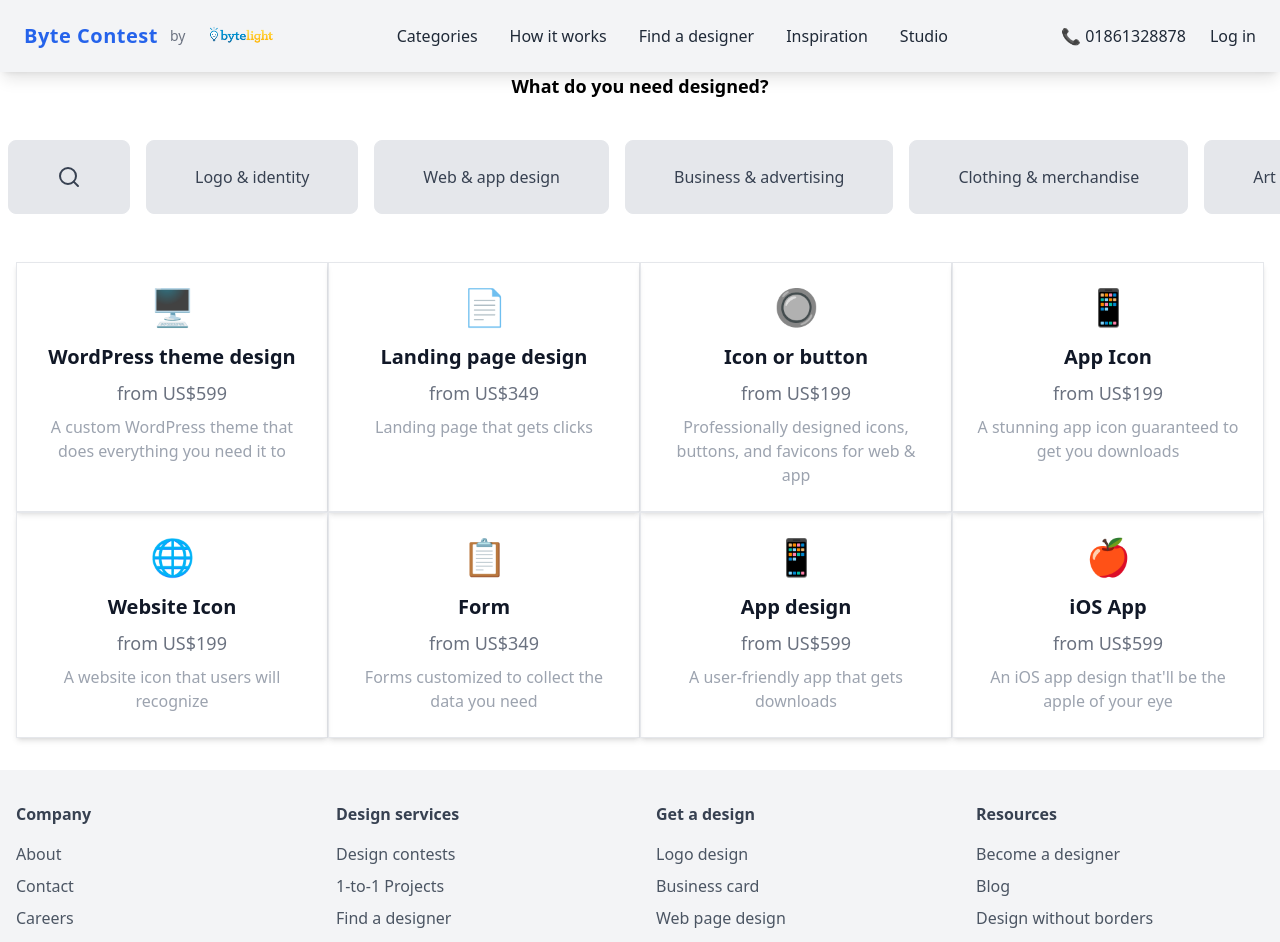
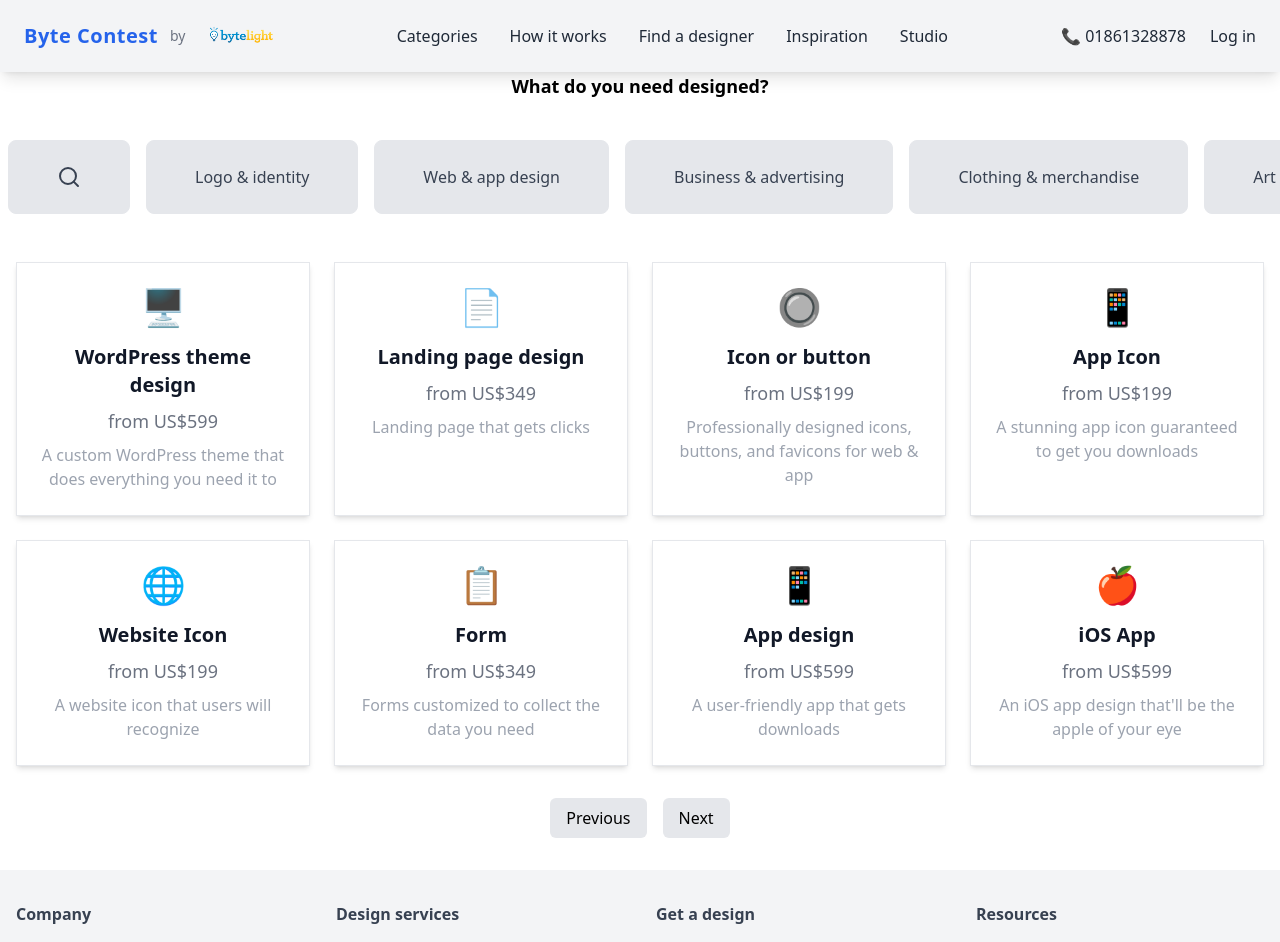
Before and after one commit to Byte-Light/byte-contest, a Next.js app: page /categories in a window 1280 px wide. Shown: the top 942 px of the page. Built offline with nearby package versions, Linux system fonts and the light colour scheme.

Commit message:
paganition add

```diff
--- a/components/categories/PricingCards.tsx
+++ b/components/categories/PricingCards.tsx
@@ -1,68 +1,34 @@
-import React from 'react';
-
-interface Service {
-  title: string;
-  price: string;
-  description: string;
-  icon: React.ReactNode;
-}
-
-const services: Service[] = [
-  {
-    title: 'WordPress theme design',
-    price: 'from US$599',
-    description: 'A custom WordPress theme that does everything you need it to',
-    icon: <span>🖥️</span>, // Replace this with a proper icon
-  },
-  {
-    title: 'Landing page design',
-    price: 'from US$349',
-    description: 'Landing page that gets clicks',
-    icon: <span>📄</span>,
-  },
-  {
-    title: 'Icon or button',
-    price: 'from US$199',
-    description: 'Professionally designed icons, buttons, and favicons for web & app',
-    icon: <span>🔘</span>,
-  },
-  {
-    title: 'App Icon',
-    price: 'from US$199',
-    description: 'A stunning app icon guaranteed to get you downloads',
-    icon: <span>📱</span>,
-  },
-  {
-    title: 'Website Icon',
-    price: 'from US$199',
-    description: 'A website icon that users will recognize',
-    icon: <span>🌐</span>,
-  },
-  {
-    title: 'Form',
-    price: 'from US$349',
-    description: 'Forms customized to collect the data you need',
-    icon: <span>📋</span>,
-  },
-  {
-    title: 'App design',
-    price: 'from US$599',
-    description: 'A user-friendly app that gets downloads',
-    icon: <span>📱</span>,
-  },
-  {
-    title: 'iOS App',
-    price: 'from US$599',
-    description: "An iOS app design that'll be the apple of your eye",
-    icon: <span>🍎</span>,
-  },
-];
+"use client"
+import React, { useState } from 'react';
+import services from './servicesData'; // Import the services data
 
 const PricingCards: React.FC = () => {
+  const [currentPage, setCurrentPage] = useState(1);
+  const pageSize = 8; // Number of services per page
+
+  // Calculate the range of services for the current page
+  const lastIndex = currentPage * pageSize;
+  const firstIndex = lastIndex - pageSize;
+  const currentServices = services.slice(firstIndex, lastIndex);
+
+  const totalPages = Math.ceil(services.length / pageSize);
+
+  const handleNextPage = () => {
+    if (currentPage < totalPages) {
+      setCurrentPage((prevPage) => prevPage + 1);
+    }
+  };
+
+  const handlePrevPage = () => {
+    if (currentPage > 1) {
+      setCurrentPage((prevPage) => prevPage - 1);
+    }
+  };
+
   return (
     <div className="py-8 px-4 max-w-7xl mx-auto">
-      <div className="grid grid-cols-2 sm:grid-cols-2 lg:grid-cols-4 gap-0">
-        {services.map((service, index) => (
+      <div className="grid grid-cols-2 sm:grid-cols-2 lg:grid-cols-4 gap-6">
+        {currentServices.map((service, index) => (
           <div
             key={index}
             className="p-6 border border-gray-200 rounded-none shadow-md flex flex-col items-center text-center transition-shadow duration-300 hover:shadow-xl group cursor-pointer"
@@ -82,6 +48,24 @@ const PricingCards: React.FC = () => {
           </div>
         ))}
       </div>
+
+      {/* Pagination Controls */}
+      <div className="flex justify-center mt-8">
+        <button
+          onClick={handlePrevPage}
+          disabled={currentPage === 1}
+          className="px-4 py-2 mx-2 bg-gray-200 rounded-md"
+        >
+          Previous
+        </button>
+        <button
+          onClick={handleNextPage}
+          disabled={currentPage === totalPages}
+          className="px-4 py-2 mx-2 bg-gray-200 rounded-md"
+        >
+          Next
+        </button>
+      </div>
     </div>
   );
 };
--- /dev/null
+++ b/components/categories/servicesData.ts
@@ -0,0 +1,203 @@
+export interface Service {
+    title: string;
+    price: string;
+    description: string;
+    icon: string;
+  }
+
+  const services: Service[] = [
+    {
+      title: 'WordPress theme design',
+      price: 'from US$599',
+      description: 'A custom WordPress theme that does everything you need it to',
+      icon: '🖥️',
+    },
+    {
+      title: 'Landing page design',
+      price: 'from US$349',
+      description: 'Landing page that gets clicks',
+      icon: '📄',
+    },
+    {
+      title: 'Icon or button',
+      price: 'from US$199',
+      description: 'Professionally designed icons, buttons, and favicons for web & app',
+      icon: '🔘',
+    },
+    {
+      title: 'App Icon',
+      price: 'from US$199',
+      description: 'A stunning app icon guaranteed to get you downloads',
+      icon: '📱',
+    },
+    {
+      title: 'Website Icon',
+      price: 'from US$199',
+      description: 'A website icon that users will recognize',
+      icon: '🌐',
+    },
+    {
+      title: 'Form',
+      price: 'from US$349',
+      description: 'Forms customized to collect the data you need',
+      icon: '📋',
+    },
+    {
+      title: 'App design',
+      price: 'from US$599',
+      description: 'A user-friendly app that gets downloads',
+      icon: '📱',
+    },
+    {
+      title: 'iOS App',
+      price: 'from US$599',
+      description: "An iOS app design that'll be the apple of your eye",
+      icon: '🍎',
+    },
+    {
+      title: 'Web Development',
+      price: 'from US$999',
+      description: 'Custom web development tailored to your needs',
+      icon: '🌐',
+    },
+    {
+      title: 'E-commerce design',
+      price: 'from US$899',
+      description: 'An e-commerce design to boost your sales',
+      icon: '🛒',
+    },
+    {
+      title: 'SEO Services',
+      price: 'from US$499',
+      description: 'SEO services to rank your website higher on search engines',
+      icon: '🔍',
+    },
+    {
+      title: 'Custom Widget',
+      price: 'from US$299',
+      description: 'Design and development of custom widgets',
+      icon: '🔧',
+    },
+    {
+      title: 'Graphic Design',
+      price: 'from US$399',
+      description: 'Creative graphic designs for any type of project',
+      icon: '🎨',
+    },
+    {
+      title: 'Logo Animation',
+      price: 'from US$599',
+      description: 'Animated logos to bring your brand to life',
+      icon: '🚀',
+    },
+    {
+      title: 'Video Editing',
+      price: 'from US$699',
+      description: 'Professional video editing services',
+      icon: '🎥',
+    },
+    {
+      title: 'Social Media Design',
+      price: 'from US$249',
+      description: 'Engaging social media designs to boost your brand',
+      icon: '📱',
+    },
+    {
+      title: 'Business Card Design',
+      price: 'from US$149',
+      description: 'Custom business card designs for professionals',
+      icon: '💼',
+    },
+    {
+      title: 'Brochure Design',
+      price: 'from US$349',
+      description: 'Design of brochures that engage your audience',
+      icon: '📑',
+    },
+    {
+      title: 'Flyer Design',
+      price: 'from US$199',
+      description: 'Creative flyer designs for promotions or events',
+      icon: '📄',
+    },
+    {
+      title: 'Print Ad Design',
+      price: 'from US$299',
+      description: 'Effective print ads for newspapers and magazines',
+      icon: '📰',
+    },
+    {
+      title: 'Email Template Design',
+      price: 'from US$249',
+      description: 'Custom email templates for newsletters or campaigns',
+      icon: '✉️',
+    },
+    {
+      title: 'Infographic Design',
+      price: 'from US$349',
+      description: 'Visually appealing infographics for data storytelling',
+      icon: '📊',
+    },
+    {
+      title: 'Presentation Design',
+      price: 'from US$449',
+      description: 'Professional presentations that impress your audience',
+      icon: '📊',
+    },
+    {
+      title: 'Book Cover Design',
+      price: 'from US$499',
+      description: 'Custom book cover designs for authors',
+      icon: '📚',
+    },
+    {
+      title: 'Album Cover Design',
+      price: 'from US$349',
+      description: 'Custom album cover designs for musicians',
+      icon: '🎶',
+    },
+    {
+      title: 'Resume Design',
+      price: 'from US$199',
+      description: 'Standout resumes designed to get you hired',
+      icon: '📝',
+    },
+    {
+      title: 'Poster Design',
+      price: 'from US$249',
+      description: 'Eye-catching posters for promotions or events',
+      icon: '🖼️',
+    },
+    {
+      title: 'Event Invitation Design',
+      price: 'from US$199',
+      description: 'Beautifully designed event invitations',
+      icon: '🎉',
+    },
+    {
+      title: 'Banner Ad Design',
+      price: 'from US$299',
+      description: 'Effective banner ad designs for digital marketing',
+      icon: '📱',
+    },
+    {
+      title: 'T-shirt Design',
+      price: 'from US$199',
+      description: 'Custom t-shirt designs for businesses or events',
+      icon: '👕',
+    },
+    {
+      title: 'Mug Design',
+      price: 'from US$99',
+      description: 'Personalized mug designs for your brand or events',
+      icon: '☕',
+    },
+    {
+      title: 'Sticker Design',
+      price: 'from US$149',
+      description: 'Custom stickers for branding and promotions',
+      icon: '🏷️',
+    },
+  ];
+
+  export default services;
```
